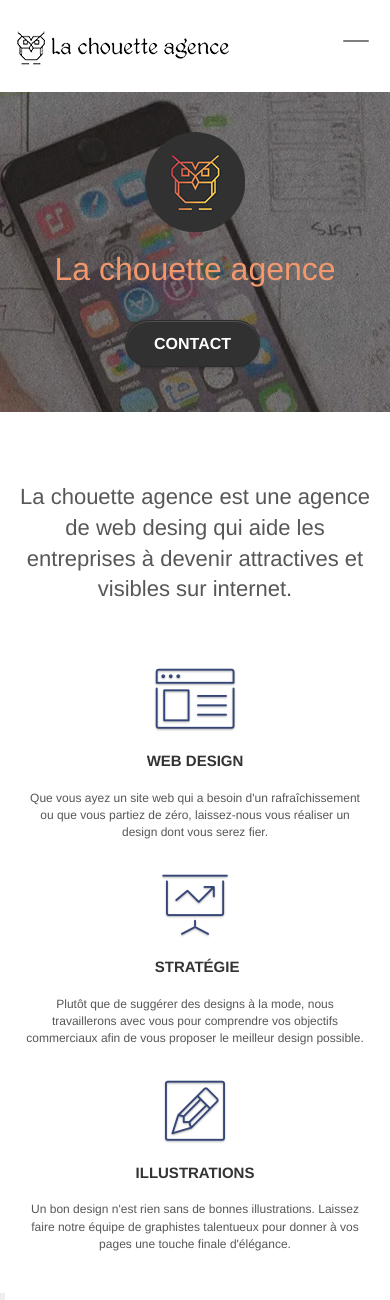
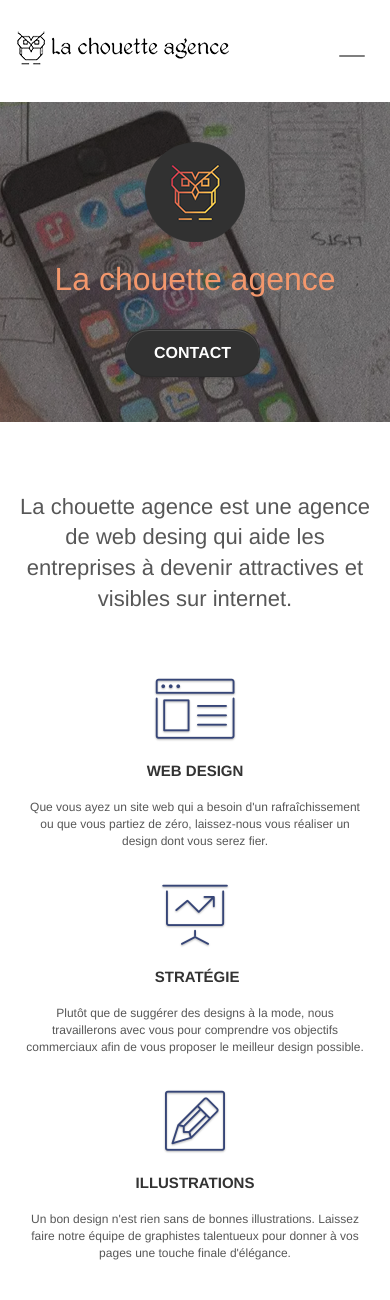
Before and after one commit to leblancphil/OC_projet4, a PHP site: page / in a window 390 px wide. Shown: the top 1300 px of the page. Run offline with PHP 8.4, Linux system fonts and the light colour scheme.

Commit message:
agrandissement bouton navigation mobile

```diff
--- a/css/style.css
+++ b/css/style.css
@@ -1041,4 +1041,11 @@ h4 {
     }
 }
 
-div.col-sm-12.footer li a, div.col-sm-12.footer p, div.col-sm-12.footer div.col-sm-4{color: black !important}
+div.col-sm-12.footer li a, div.col-sm-12.footer p, div.col-sm-12.footer div.col-sm-4
+{color: black !important}
+
+button#nav-toggle
+{
+width:50px;
+height:50px
+}
```
